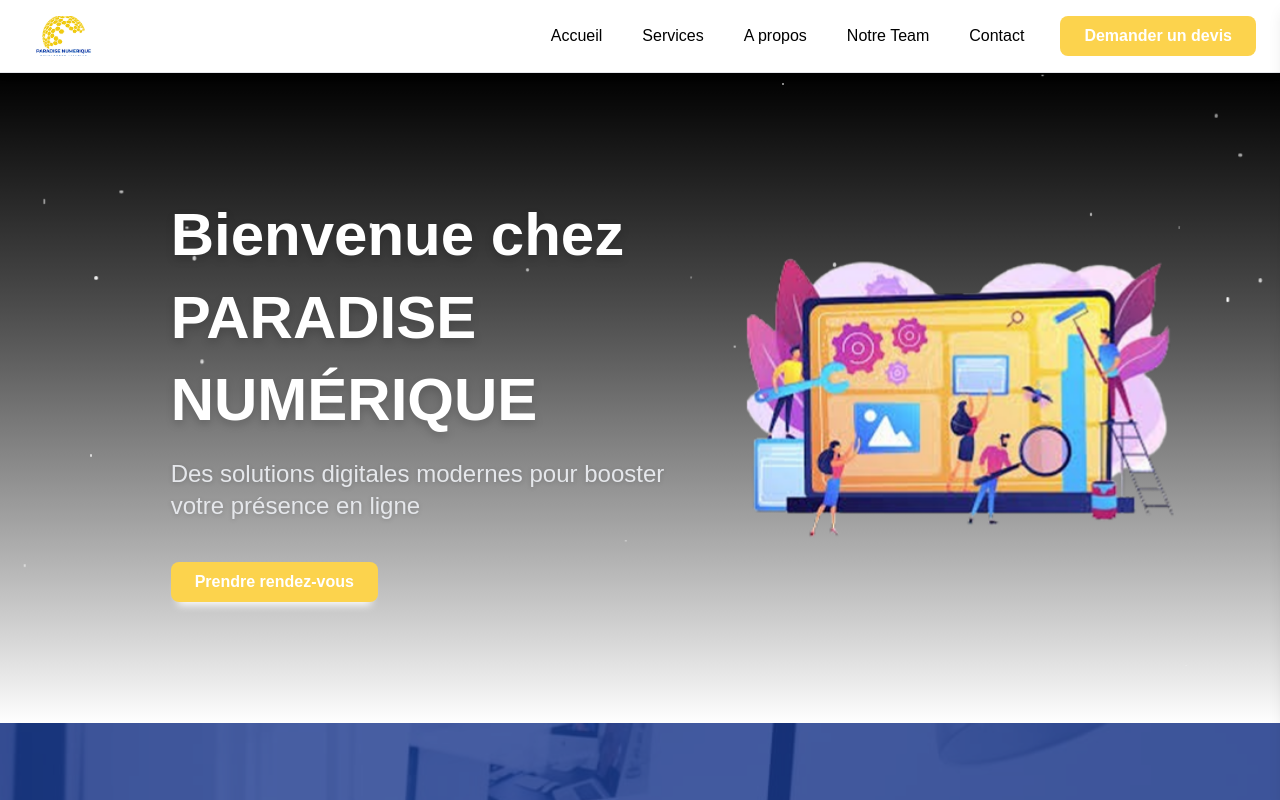
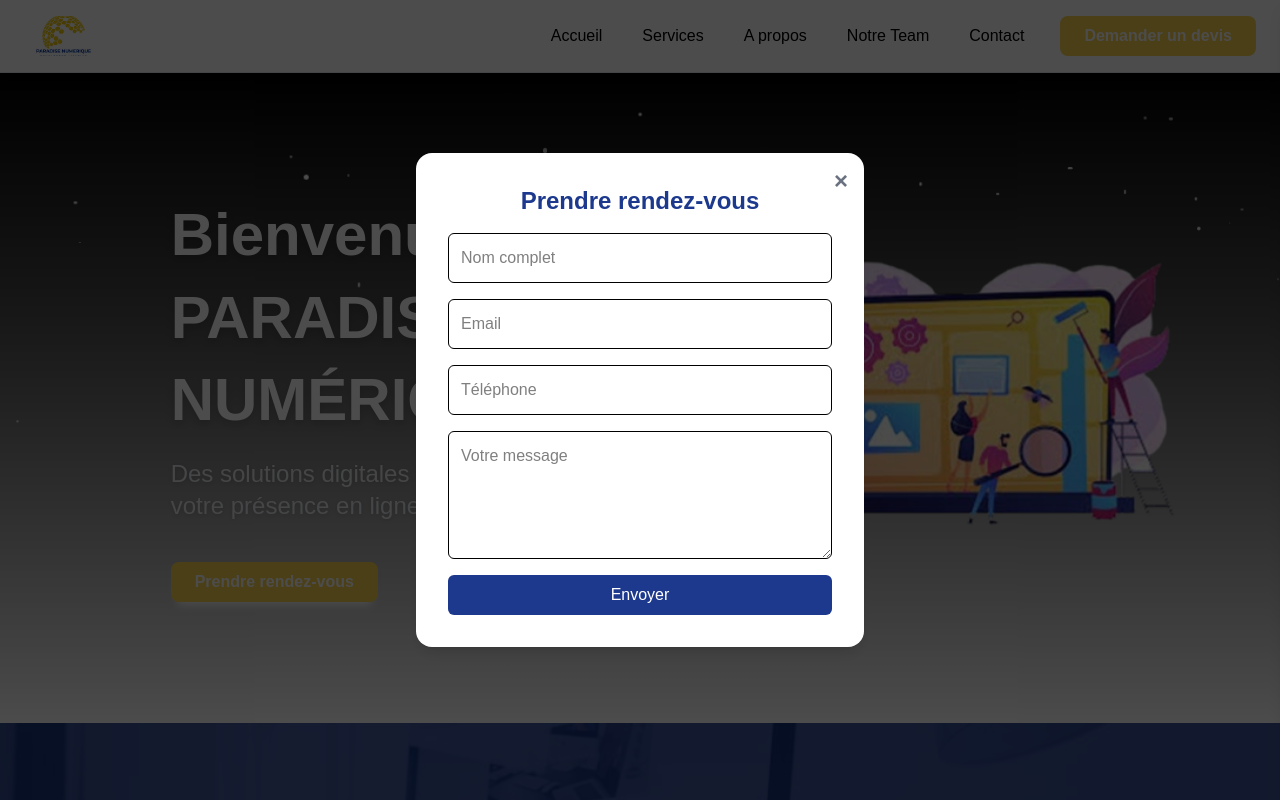
Before and after one commit to ChefOnanga27/paradise-numerique, a React (Vite) app: page / in a window 1280 px wide. Both pictures are taken after a click on the button "Prendre rendez-vous". Shown: the top 800 px of the page. Built offline with nearby package versions, Linux system fonts and the light colour scheme.

Commit message:
3eme commit sur la modification de la page

```diff
--- a/src/components/Hero/Hero.jsx
+++ b/src/components/Hero/Hero.jsx
@@ -1,7 +1,22 @@
-import React from "react";
+import React, { useState } from "react";
 import remove3 from "../../assets/remove3.png";
 
 function Hero() {
+  const [showForm, setShowForm] = useState(false);
+
+  const handleSubmit = (e) => {
+    e.preventDefault();
+    const formData = new FormData(e.target);
+    const subject = encodeURIComponent("Prise de rendez-vous");
+    const body = encodeURIComponent(`
+Nom complet : ${formData.get("nom")}
+Email : ${formData.get("email")}
+Téléphone : ${formData.get("tel")}
+Message : ${formData.get("message")}
+    `);
+    window.location.href = `mailto:paradisenumerique@gmail.com?subject=${subject}&body=${body}`;
+  };
+
   return (
     <section className="relative w-full min-h-[650px] flex flex-col md:flex-row items-center justify-center overflow-hidden bg-gradient-to-b from-black to-white/20">
       {/* Particules étoiles */}
@@ -42,7 +57,10 @@
           Des solutions digitales modernes pour booster votre présence en ligne
         </h2>
 
-        <button className="mt-4 primary-btn ">
+        <button
+          onClick={() => setShowForm(true)}
+          className="mt-4 primary-btn"
+        >
           Prendre rendez-vous
         </button>
       </div>
@@ -55,6 +73,61 @@
           className="w-full h-full object-contain"
         />
       </div>
+
+      {/* Formulaire popup */}
+      {showForm && (
+        <div className="fixed inset-0 bg-black/70 flex items-center justify-center z-50">
+          <div className="bg-white p-8 rounded-2xl shadow-lg w-full max-w-md relative">
+            <button
+              onClick={() => setShowForm(false)}
+              className="absolute top-3 right-4 text-gray-500 hover:text-red-500 text-2xl font-bold"
+            >
+              &times;
+            </button>
+
+            <h2 className="text-2xl font-bold mb-4 text-blue-900 text-center">
+              Prendre rendez-vous
+            </h2>
+
+            <form onSubmit={handleSubmit} className="grid gap-4">
+              <input
+                type="text"
+                name="nom"
+                placeholder="Nom complet"
+                required
+                className="border p-3 rounded-md w-full"
+              />
+              <input
+                type="email"
+                name="email"
+                placeholder="Email"
+                required
+                className="border p-3 rounded-md w-full"
+              />
+              <input
+                type="tel"
+                name="tel"
+                placeholder="Téléphone"
+                required
+                className="border p-3 rounded-md w-full"
+              />
+              <textarea
+                name="message"
+                placeholder="Votre message"
+                required
+                className="border p-3 rounded-md w-full h-32"
+              ></textarea>
+
+              <button
+                type="submit"
+                className="w-full py-2 bg-blue-900 text-white rounded-md hover:bg-blue-800 transition"
+              >
+                Envoyer
+              </button>
+            </form>
+          </div>
+        </div>
+      )}
 
       {/* Keyframes pour étoiles */}
       <style jsx>{`
```
